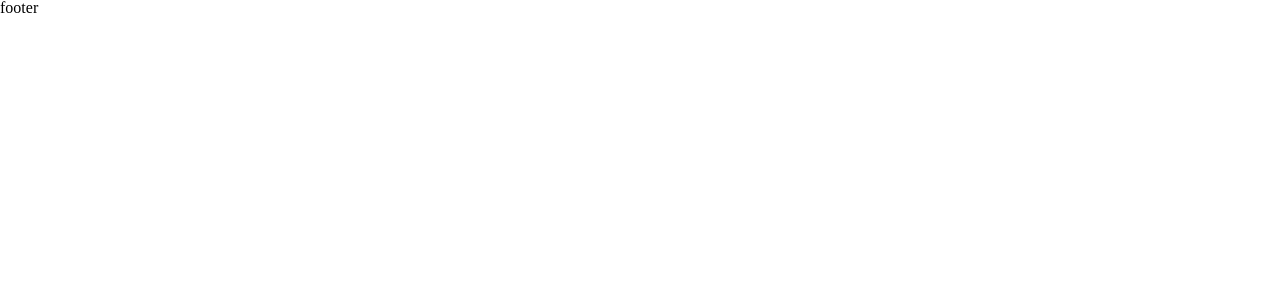
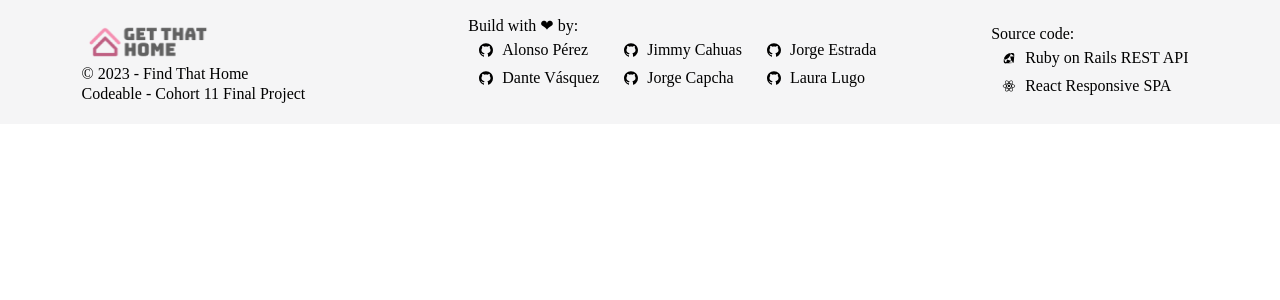
Before and after one commit to Kamaqen/c11-team1-getThatHome, a React (Vite) app: page / in a window 1280 px wide. Shown: the top 300 px of the page. Built offline with nearby package versions, Linux system fonts and the light colour scheme.

Commit message:
add: create footer element with logic  for functionality

```diff
--- a/src/App.jsx
+++ b/src/App.jsx
@@ -3,7 +3,7 @@ import Footer from "./components/footer";
 function App() {
     return (
         <>
-            <Footer>Hello</Footer>
+            <Footer page="other" />
         </>
     );
 }
--- /dev/null
+++ b/src/components/IconLabel.jsx
@@ -0,0 +1,17 @@
+import styled from "@emotion/styled";
+
+const StyledDiv = styled.div`
+    display: flex;
+    gap: 8px;
+    margin: 4px 10px;
+`;
+const IconLabel = ({ icon, label }) => {
+    return (
+        <StyledDiv>
+            {icon}
+            <p>{label}</p>
+        </StyledDiv>
+    );
+};
+
+export default IconLabel;
--- a/src/components/footer.jsx
+++ b/src/components/footer.jsx
@@ -1,5 +1,101 @@
-const Footer = () => {
-    return <div>footer</div>;
+import styled from "@emotion/styled";
+import IconLabel from "./IconLabel";
+import { DiRubyRough } from "react-icons/di";
+import { DiReact } from "react-icons/di";
+import { AiFillGithub } from "react-icons/ai";
+import PropTypes from "prop-types";
+
+const rubyIcon = <DiRubyRough />;
+const reactIcon = <DiReact />;
+const ghIcon = <AiFillGithub />;
+
+const FooterWrapper = styled.footer`
+    justify-content: center;
+    height: ${(props) => (props.page === "home" ? "73px" : "124px")};
+    background: #f5f5f6;
+`;
+const FooterContainer = styled.div`
+    width: 100%;
+    flex-direction: row;
+    align-items: center;
+    justify-content: space-around;
+`;
+
+const StyledDiv = styled.div`
+    gap: 4px;
+`;
+const TeamDiv = styled.div`
+    flex-wrap: wrap;
+    gap: 4px;
+    width: 360px;
+    height: 68px;
+    margin: auto;
+`;
+
+const FooterLogo = styled.img`
+    width: 134px;
+`;
+
+const Footer = ({ page }) => {
+    return (
+        <FooterWrapper className="flex" page={page}>
+            {page !== "home" ? (
+                <FooterContainer className="flex container">
+                    <StyledDiv className="flex flex-column text-left">
+                        <FooterLogo src="src/assets/Logo.png" />
+                        <p>© 2023 - Find That Home</p>
+                        <p>Codeable - Cohort 11 Final Project</p>
+                    </StyledDiv>
+                    <StyledDiv className="flex flex-column">
+                        <p>
+                            Build with <span>❤</span> by:
+                        </p>
+                        <TeamDiv className="flex flex-column">
+                            <IconLabel icon={ghIcon} label="Alonso Pérez" />
+                            <IconLabel icon={ghIcon} label="Dante Vásquez" />
+                            <IconLabel icon={ghIcon} label="Jimmy Cahuas" />
+                            <IconLabel icon={ghIcon} label="Jorge Capcha" />
+                            <IconLabel icon={ghIcon} label="Jorge Estrada" />
+                            <IconLabel icon={ghIcon} label="Laura Lugo" />
+                        </TeamDiv>
+                    </StyledDiv>
+                    <StyledDiv className="flex flex-column text-left">
+                        <p>Source code:</p>
+                        <IconLabel
+                            icon={rubyIcon}
+                            label="Ruby on Rails REST API"
+                        />
+                        <IconLabel
+                            icon={reactIcon}
+                            label="React Responsive SPA"
+                        />
+                    </StyledDiv>
+                </FooterContainer>
+            ) : (
+                <FooterContainer>
+                    <p>© 2023 - Find That Home</p>
+                    <StyledDiv className="flex flex-column a-center">
+                        <p>Source Code</p>
+                        <StyledDiv className="flex flex-column">
+                            <IconLabel
+                                icon={rubyIcon}
+                                label="Ruby on Rails REST API"
+                            />
+                            <IconLabel
+                                icon={reactIcon}
+                                label="React Responsive SPA"
+                            />
+                        </StyledDiv>
+                    </StyledDiv>
+                    <p>Codeable - Cohort 11 Final Project</p>
+                </FooterContainer>
+            )}
+        </FooterWrapper>
+    );
+};
+
+Footer.propTypes = {
+    page: PropTypes.string.isRequired,
 };
 
 export default Footer;
```
Also changed, not shown: src/assets/Logo.png (added).
